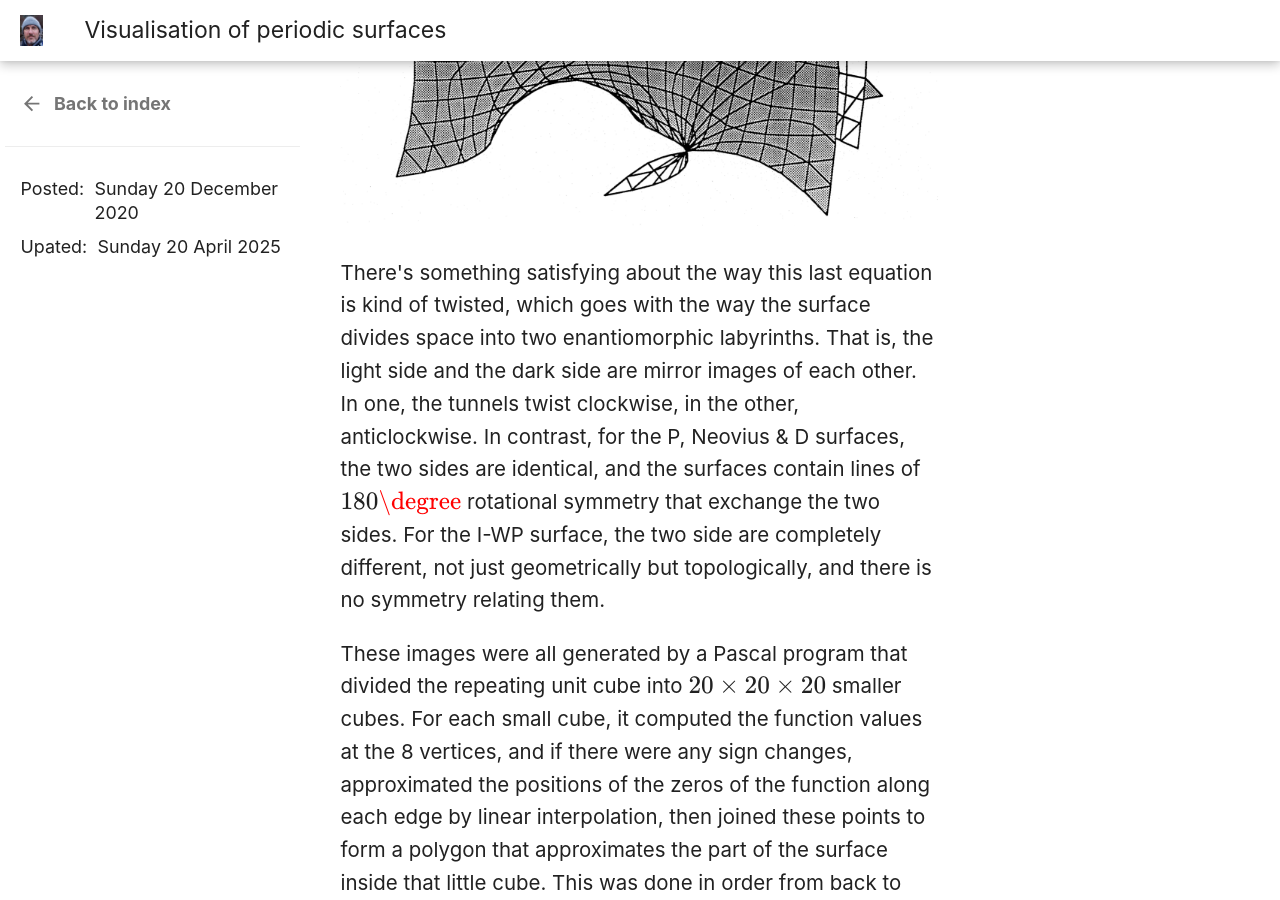
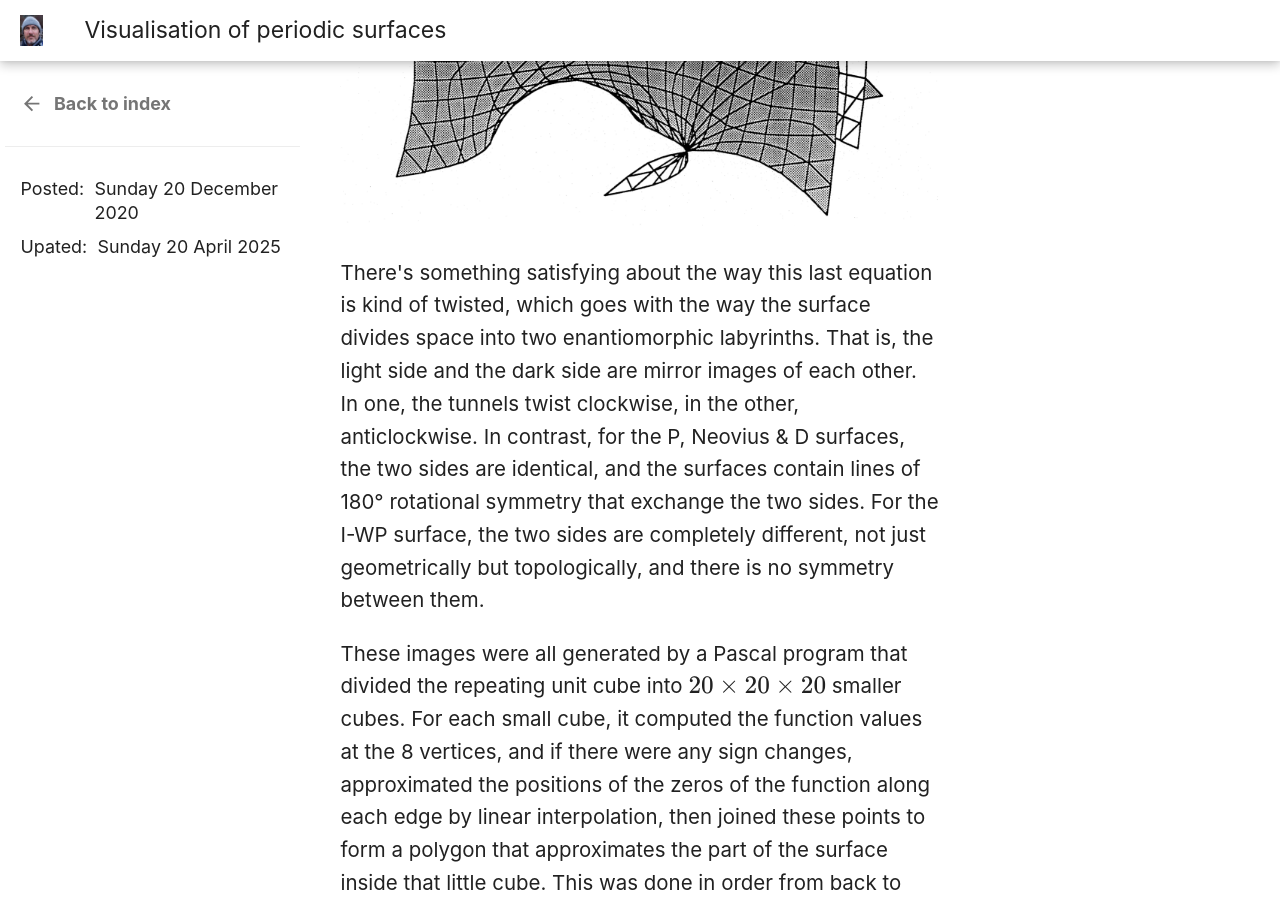
Before and after one commit to ian-barnes/ian-barnes.github.io, an MkDocs documentation site: the page built from docs/posts/2020-12-20-visualisation-of-periodic-surfaces.md, in a window 1280 px wide and 900 px high, scrolled down 4930 px. Built offline with MkDocs 1.6.1 and Material for MkDocs 9.7.7, drawn with Linux system fonts in a browser that asks for light colours; some web fonts are replaced.

Commit message:
Oops, \degree doesn't exist.

```diff
--- a/docs/posts/2020-12-20-visualisation-of-periodic-surfaces.md
+++ b/docs/posts/2020-12-20-visualisation-of-periodic-surfaces.md
@@ -97,10 +97,10 @@ twisted, which goes with the way the surface divides space into two
 enantiomorphic labyrinths. That is, the light side and the dark side are mirror
 images of each other. In one, the tunnels twist clockwise, in the other,
 anticlockwise. In contrast, for the P, Neovius & D surfaces, the two sides are
-identical, and the surfaces contain lines of $180\degree$ rotational symmetry
-that exchange the two sides. For the I-WP surface, the two side are completely
+identical, and the surfaces contain lines of 180° rotational symmetry that
+exchange the two sides. For the I-WP surface, the two sides are completely
 different, not just geometrically but topologically, and there is no symmetry
-relating them.
+between them.
 
 These images were all generated by a Pascal program that divided the repeating
 unit cube into $20 \times 20 \times 20$ smaller cubes. For each small cube, it
```
